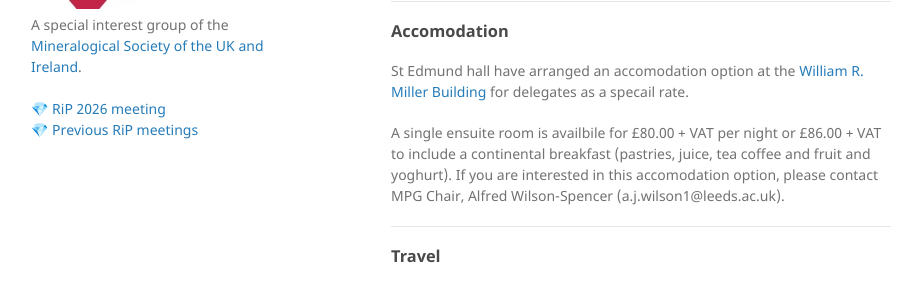
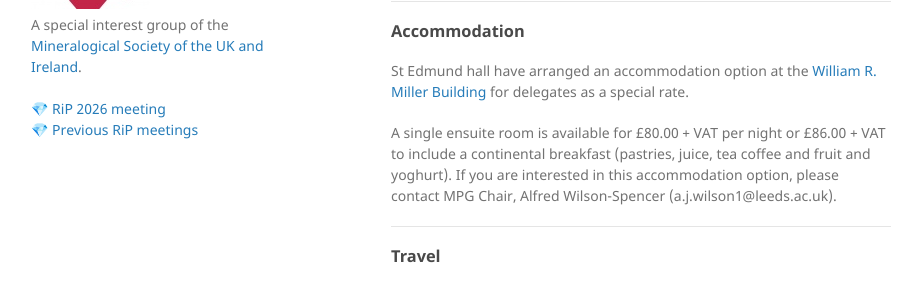
Before and after one commit to MinPhys/MinPhys.github.io, a Jekyll site: the page built from RiP_2026/RiP_2026-information.md, in a window 1280 px wide and 900 px high, scrolled down 2075 px, cut to the strip 240-528 px from the top of the window. Shown: the whole strip, without its empty margins (179-1095 px from the left). Built offline with Jekyll 4.4.1, drawn with Linux system fonts in a browser that asks for light colours.

Commit message:
Update RiP_2026-information.md

```diff
--- a/RiP_2026/RiP_2026-information.md
+++ b/RiP_2026/RiP_2026-information.md
@@ -42,11 +42,11 @@ The three course meeting dinner will be provided by St Edmund Hall and will feat
 <iframe src="https://www.google.com/maps/embed?pb=!1m18!1m12!1m3!1d2555.507168983042!2d-1.2518801862513957!3d51.75344840361756!2m3!1f0!2f0!3f0!3m2!1i1024!2i768!4f13.1!3m3!1m2!1s0x4876c6adb2c486ff%3A0x54fd74639e55e375!2sSt%20Edmund%20Hall!5e0!3m2!1sen!2suk!4v1774973883431!5m2!1sen!2suk" width="500" height="375" style="border:0;" allowfullscreen="" loading="lazy" referrerpolicy="no-referrer-when-downgrade"></iframe>
 * * *
 
-### Accomodation
-St Edmund hall have arranged an accomodation option at the <a href="https://maps.app.goo.gl/zUaikGLST98NzTxeA">William R. Miller Building</a> for delegates as a specail rate.
+### Accommodation
+St Edmund hall have arranged an accommodation option at the <a href="https://maps.app.goo.gl/zUaikGLST98NzTxeA">William R. Miller Building</a> for delegates as a special rate.
 
-A single ensuite room is availbile for £80.00 + VAT per night or £86.00 + VAT to include a continental breakfast (pastries, juice, tea coffee and fruit and yoghurt).
-If you are interested in this accomodation option, please contact MPG Chair, Alfred Wilson-Spencer (a.j.wilson1@leeds.ac.uk).
+A single ensuite room is available for £80.00 + VAT per night or £86.00 + VAT to include a continental breakfast (pastries, juice, tea coffee and fruit and yoghurt).
+If you are interested in this accommodation option, please contact MPG Chair, Alfred Wilson-Spencer (a.j.wilson1@leeds.ac.uk).
 
 * * *
 ### Travel
```
